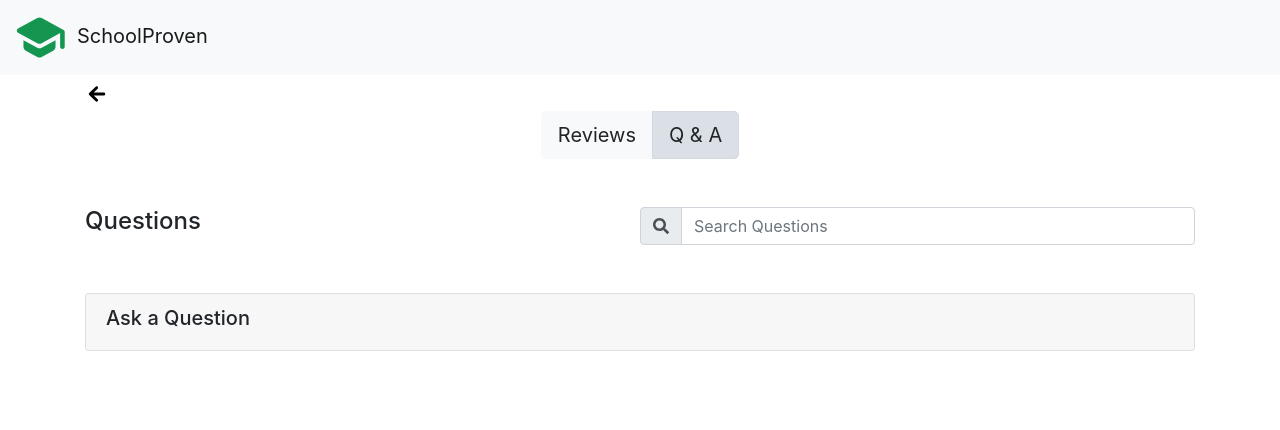
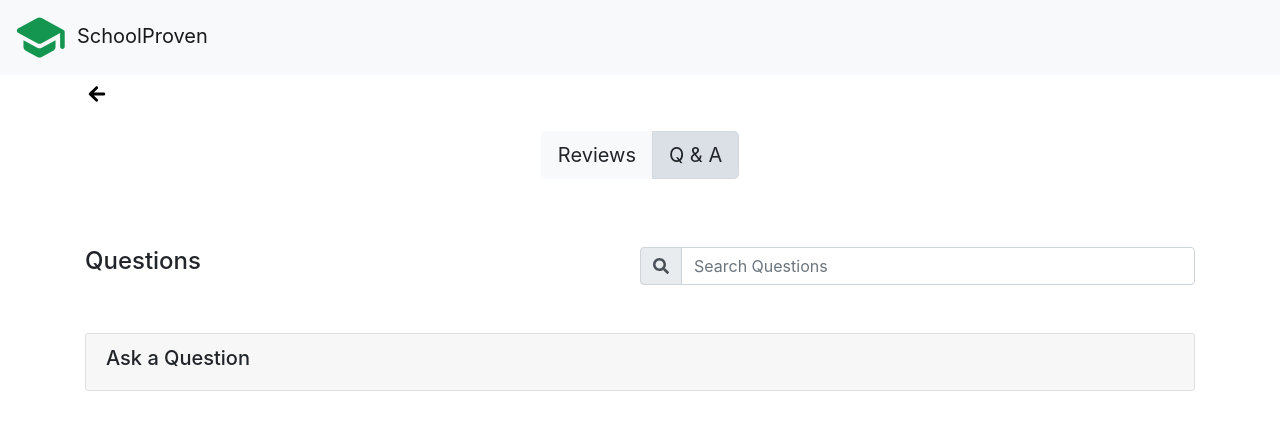
Before and after one commit to QuizKidz/SchoolProven, a React app: page /questions/1 in a window 1280 px wide. Shown: the top 430 px of the page. Built offline with nearby package versions, Linux system fonts and the light colour scheme.

Commit message:
Made reviews toggle sticky

```diff
--- a/src/client/css/app.css
+++ b/src/client/css/app.css
@@ -145,8 +145,13 @@ nav .SchoolProven-logo {
 }
 
 .Reviews-toggle {
+  background: white;
   display: flex;
   justify-content: center;
+  padding: 20px;
+  position: sticky;
+  top: 0;
+  z-index: 1;
 }
 
 .ReviewPageHeader {
```
